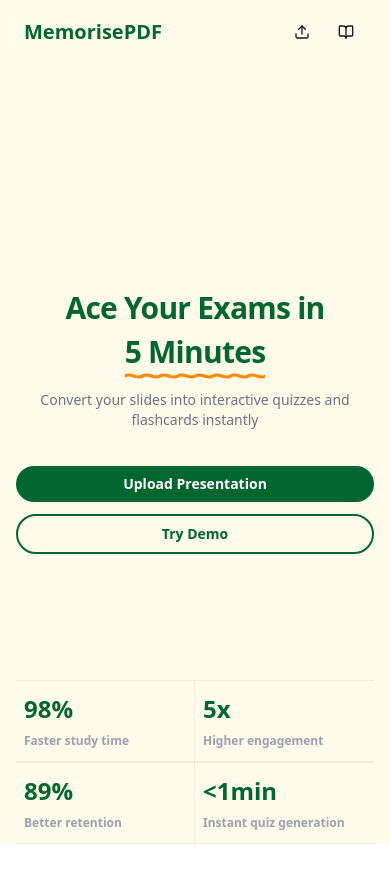
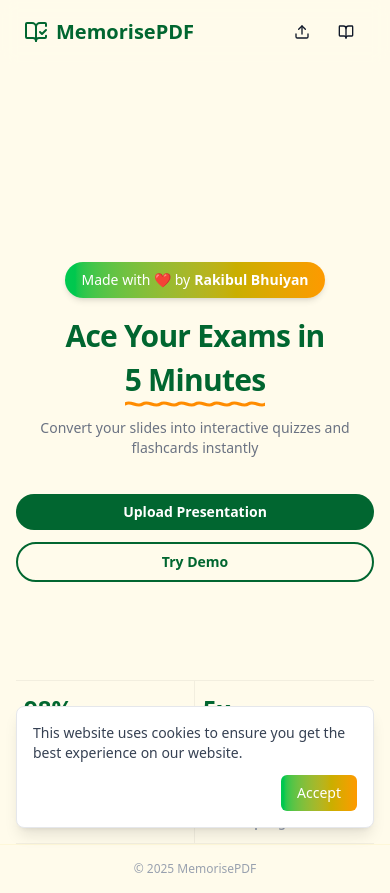
Before and after one commit to RakibulBh/memorisepdf, a Next.js app in the folder web/: page / in a window 390 px wide. Before the commit the page ends 844 px from the top, so only its background shows below. Built offline with nearby package versions, Linux system fonts and the light colour scheme.

Commit message:
feat: add cookies alert, attribution tag, footer

```diff
--- a/web/app/layout.tsx
+++ b/web/app/layout.tsx
@@ -3,7 +3,9 @@
 import "./globals.css";
 import { Toaster } from "sonner";
 import Navbar from "@/components/Navbar";
+import Footer from "@/components/Footer";
 import AnimationProvider from "@/components/AnimationProvider";
+import CookieConsent from "@/components/CookieConsent";
 
 const inter = Inter({
   variable: "--font-inter",
@@ -54,6 +56,8 @@
         <Toaster />
         <Navbar />
         <AnimationProvider>{children}</AnimationProvider>
+        <Footer />
+        <CookieConsent />
       </body>
     </html>
   );
--- /dev/null
+++ b/web/components/AttributionBadge.tsx
@@ -0,0 +1,27 @@
+"use client";
+
+import { motion } from "framer-motion";
+import Link from "next/link";
+
+const AttributionBadge = () => {
+  return (
+    <motion.div
+      initial={{ opacity: 0, y: 20 }}
+      animate={{ opacity: 1, y: 0 }}
+      transition={{ duration: 0.5 }}
+      className="inline-flex items-center px-4 py-2 bg-gradient-to-r from-green-500 to-amber-500 rounded-full text-white shadow-md"
+    >
+      <span className="text-sm font-medium">Made with ❤️ by</span>
+      <a
+        href="https://www.linkedin.com/in/rakibulb"
+        target="_blank"
+        rel="noopener noreferrer"
+        className="ml-1 text-sm font-bold hover:underline"
+      >
+        Rakibul Bhuiyan
+      </a>
+    </motion.div>
+  );
+};
+
+export default AttributionBadge;
--- /dev/null
+++ b/web/components/CookieConsent.tsx
@@ -0,0 +1,52 @@
+"use client";
+
+import { useState, useEffect } from "react";
+import { motion, AnimatePresence } from "framer-motion";
+
+const CookieConsent = () => {
+  const [showBanner, setShowBanner] = useState(false);
+
+  useEffect(() => {
+    // Check if user has already accepted cookies
+    const cookiesAccepted = localStorage.getItem("cookiesAccepted");
+    if (!cookiesAccepted) {
+      setShowBanner(true);
+    }
+  }, []);
+
+  const acceptCookies = () => {
+    localStorage.setItem("cookiesAccepted", "true");
+    setShowBanner(false);
+  };
+
+  return (
+    <AnimatePresence>
+      {showBanner && (
+        <motion.div
+          initial={{ opacity: 0, y: 50 }}
+          animate={{ opacity: 1, y: 0 }}
+          exit={{ opacity: 0, y: 50 }}
+          transition={{ duration: 0.3 }}
+          className="fixed bottom-4 left-4 right-4 md:left-auto md:right-4 md:max-w-md bg-white rounded-lg shadow-lg p-4 z-50 border border-gray-200"
+        >
+          <div className="flex flex-col gap-3">
+            <p className="text-gray-700 text-sm">
+              This website uses cookies to ensure you get the best experience on
+              our website.
+            </p>
+            <div className="flex justify-end">
+              <button
+                onClick={acceptCookies}
+                className="bg-gradient-to-r from-green-500 to-amber-500 text-white px-4 py-2 rounded-md text-sm font-medium hover:opacity-90 transition-opacity"
+              >
+                Accept
+              </button>
+            </div>
+          </div>
+        </motion.div>
+      )}
+    </AnimatePresence>
+  );
+};
+
+export default CookieConsent;
--- /dev/null
+++ b/web/components/Footer.tsx
@@ -0,0 +1,25 @@
+"use client";
+
+import { motion } from "framer-motion";
+import Link from "next/link";
+
+const Footer = () => {
+  const currentYear = new Date().getFullYear();
+
+  return (
+    <motion.footer
+      className="w-full bg-amber-50 py-4 border-t border-amber-100/50"
+      initial={{ opacity: 0 }}
+      animate={{ opacity: 1 }}
+      transition={{ duration: 0.5, delay: 0.3 }}
+    >
+      <div className="container mx-auto px-6 flex flex-row justify-center items-center">
+        <div className="text-xs text-gray-400 flex flex-wrap justify-center gap-4 items-center">
+          <span>© {currentYear} MemorisePDF</span>
+        </div>
+      </div>
+    </motion.footer>
+  );
+};
+
+export default Footer;
--- a/web/components/Hero.tsx
+++ b/web/components/Hero.tsx
@@ -2,10 +2,11 @@
 
 import { cn } from "@/lib/utils";
 import { useRouter } from "next/navigation";
-import React from "react";
+import React, { useState, useEffect } from "react";
 import Link from "next/link";
 import { motion } from "framer-motion";
 import FloatingStickers from "./FloatingStickers";
+import AttributionBadge from "./AttributionBadge";
 
 const SquigglyUnderline = () => (
   <svg
@@ -37,18 +38,31 @@
   {
     value: "98%",
     text: "Faster study time",
+    startValue: 0,
+    endValue: 98,
+    suffix: "%",
   },
   {
     value: "5x",
     text: "Higher engagement",
+    startValue: 0,
+    endValue: 5,
+    suffix: "x",
   },
   {
     value: "89%",
     text: "Better retention",
+    startValue: 0,
+    endValue: 89,
+    suffix: "%",
   },
   {
     value: "<1min",
     text: "Instant quiz generation",
+    startValue: 60,
+    endValue: 1,
+    prefix: "<",
+    suffix: "min",
   },
 ];
 
@@ -80,6 +94,14 @@
         animate="visible"
         variants={staggerChildrenVariants}
       >
+        {/* Attribution Badge */}
+        <motion.div
+          variants={fadeInUpVariants}
+          transition={{ duration: 0.6, delay: 0.1 }}
+        >
+          <AttributionBadge />
+        </motion.div>
+
         <motion.h1
           className="text-3xl md:text-4xl lg:text-5xl font-bold tracking-tight text-green-800"
           variants={fadeInUpVariants}
@@ -139,6 +161,10 @@
             key={box.text}
             name={box.text}
             value={box.value}
+            startValue={box.startValue}
+            endValue={box.endValue}
+            prefix={box.prefix}
+            suffix={box.suffix}
             idx={idx}
             totalBoxes={boxes.length}
           />
@@ -151,14 +177,54 @@
 const StatBox = ({
   name,
   value,
+  startValue,
+  endValue,
+  prefix = "",
+  suffix = "",
   idx,
   totalBoxes,
 }: {
   name: string;
   value: string;
+  startValue: number;
+  endValue: number;
+  prefix?: string;
+  suffix?: string;
   idx: number;
   totalBoxes: number;
-}) => (
+}) => {
+  const [count, setCount] = useState(startValue);
+
+  useEffect(() => {
+    const duration = 2000; // 2 seconds
+    const steps = 30;
+    const stepTime = duration / steps;
+
+    // Calculate the increment per step
+    const increment = (endValue - startValue) / steps;
+
+    let currentStep = 0;
+    const timer = setInterval(() => {
+      currentStep += 1;
+      const newValue = startValue + increment * Math.min(currentStep, steps);
+
+      // If we're decrementing (endValue < startValue), we want to round down
+      // If we're incrementing (endValue > startValue), we want to round up
+      const roundedValue =
+        endValue < startValue ? Math.ceil(newValue) : Math.floor(newValue);
+
+      setCount(roundedValue);
+
+      if (currentStep >= steps) {
+        clearInterval(timer);
+        setCount(endValue);
+      }
+    }, stepTime);
+
+    return () => clearInterval(timer);
+  }, [startValue, endValue]);
+
+  return (
     <motion.div
       className={cn(
         "flex-1 flex flex-col items-start justify-center border-y border-black/5 px-2 gap-2 sm:gap-4 py-3 sm:py-4",
@@ -173,10 +239,13 @@
         className="text-2xl sm:text-3xl md:text-4xl text-green-800 font-bold"
         whileHover={{ scale: 1.1, color: "#166534" }}
       >
-      {value}
+        {prefix}
+        {count}
+        {suffix}
       </motion.h1>
       <p className="text-xs sm:text-sm font-semibold text-gray-400">{name}</p>
     </motion.div>
   );
+};
 
 export default Hero;
--- a/web/components/Navbar.tsx
+++ b/web/components/Navbar.tsx
@@ -1,6 +1,6 @@
 "use client";
 
-import { BookOpen, Upload } from "lucide-react";
+import { BookOpen, Upload, BookOpenCheck } from "lucide-react";
 import Link from "next/link";
 import { usePathname } from "next/navigation";
 import React, { useEffect, useState } from "react";
@@ -49,13 +49,16 @@
     >
       <div className="max-w-6xl w-full flex justify-between items-center">
         <Link href="/" className="flex items-center">
-          <motion.span
-            className="font-bold text-xl text-green-800"
+          <motion.div
+            className="flex items-center"
             whileHover={{ scale: 1.05 }}
             whileTap={{ scale: 0.95 }}
           >
-            MemorisePDF
-          </motion.span>
+            <BookOpenCheck className="w-6 h-6 mr-2 text-green-800" />
+            <span className="font-bold text-xl text-green-800">
+              MemorisePDF
+            </span>
+          </motion.div>
         </Link>
 
         <motion.div
```
Lines whose indentation alone changed are shown as unchanged.
